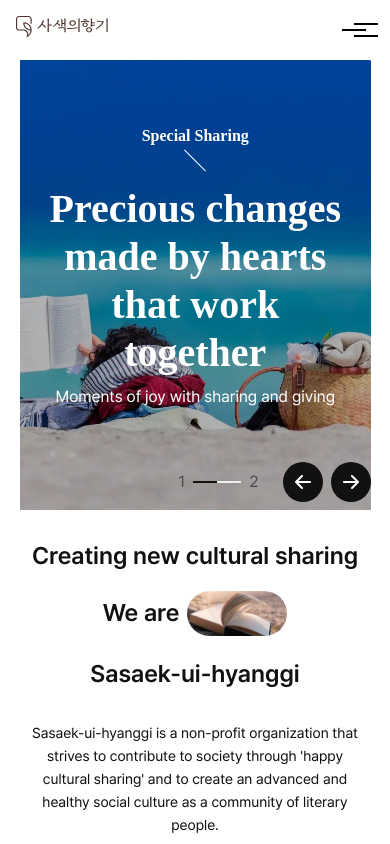
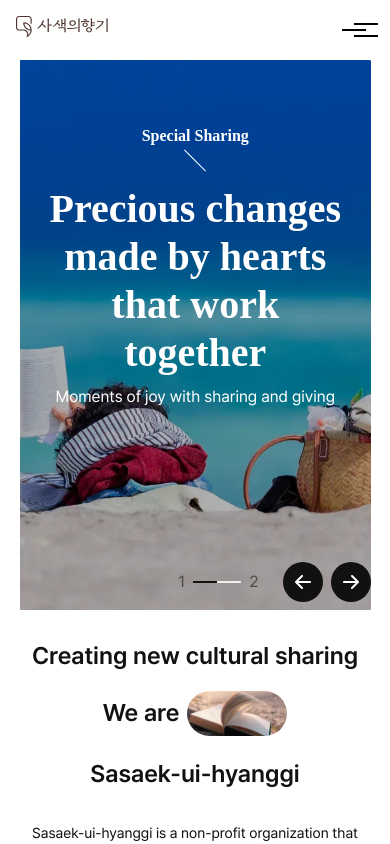
Before and after one commit to Erehmaryann/sasaek-mini, a React (Vite) app: page / in a window 390 px wide. Shown: the top 844 px of the page. Built offline with nearby package versions, Linux system fonts and the light colour scheme; a web font is replaced by a local one.

Commit message:
ui: improve mobile hero height

```diff
--- a/src/styles/hero.css
+++ b/src/styles/hero.css
@@ -207,7 +207,7 @@
 /* Mobile layout */
 @media (max-width: 768px) {
   .hero-section {
-    height: 500px;
+    height: 600px;
     border-radius: 16px;
   }
 
@@ -229,7 +229,7 @@
 /* additional breakpoint for very small screens */
 @media (max-width: 480px) {
   .hero-section {
-    height: 450px;
+    height: 550px;
     border-radius: 12px;
   }
 
```
